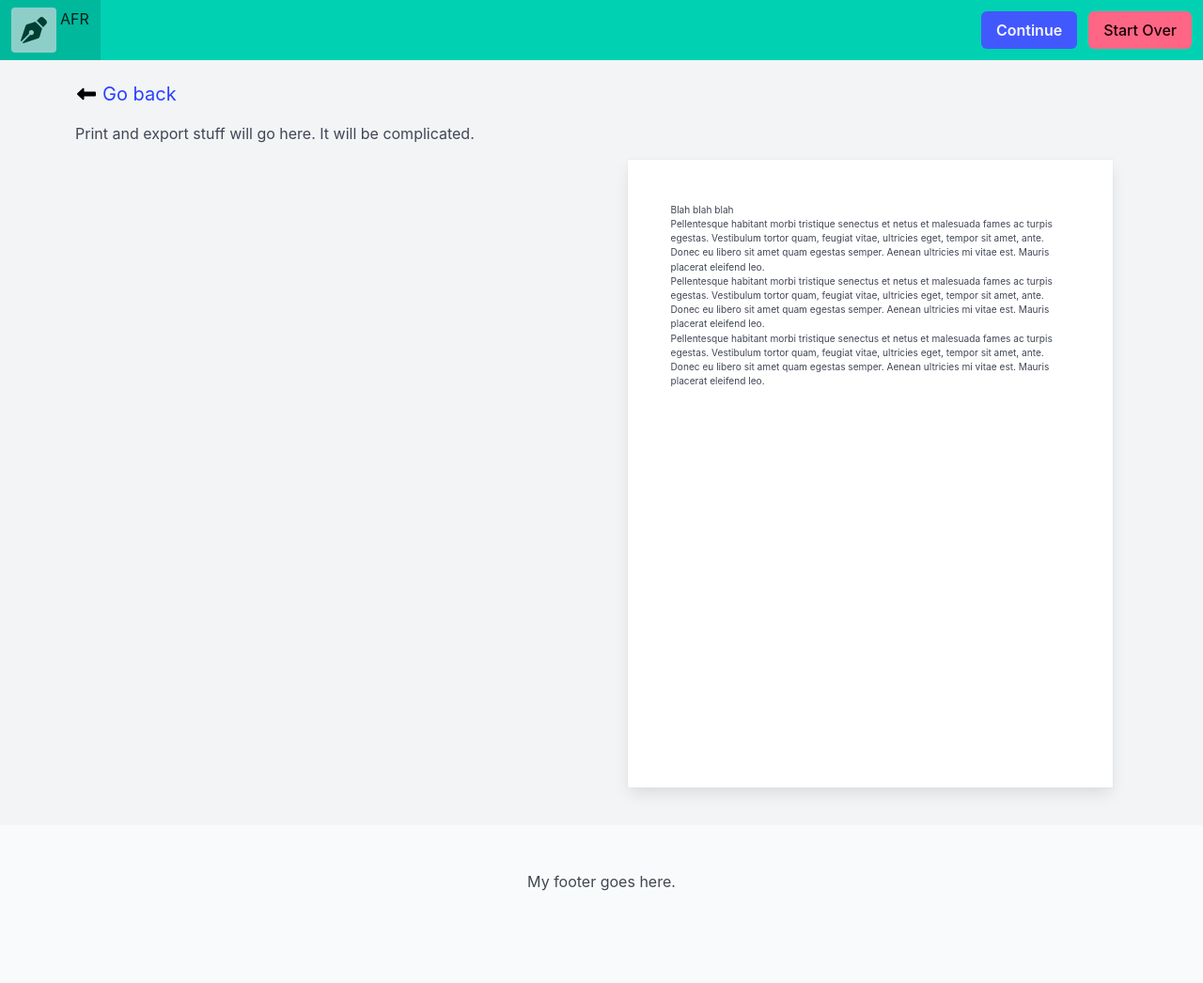
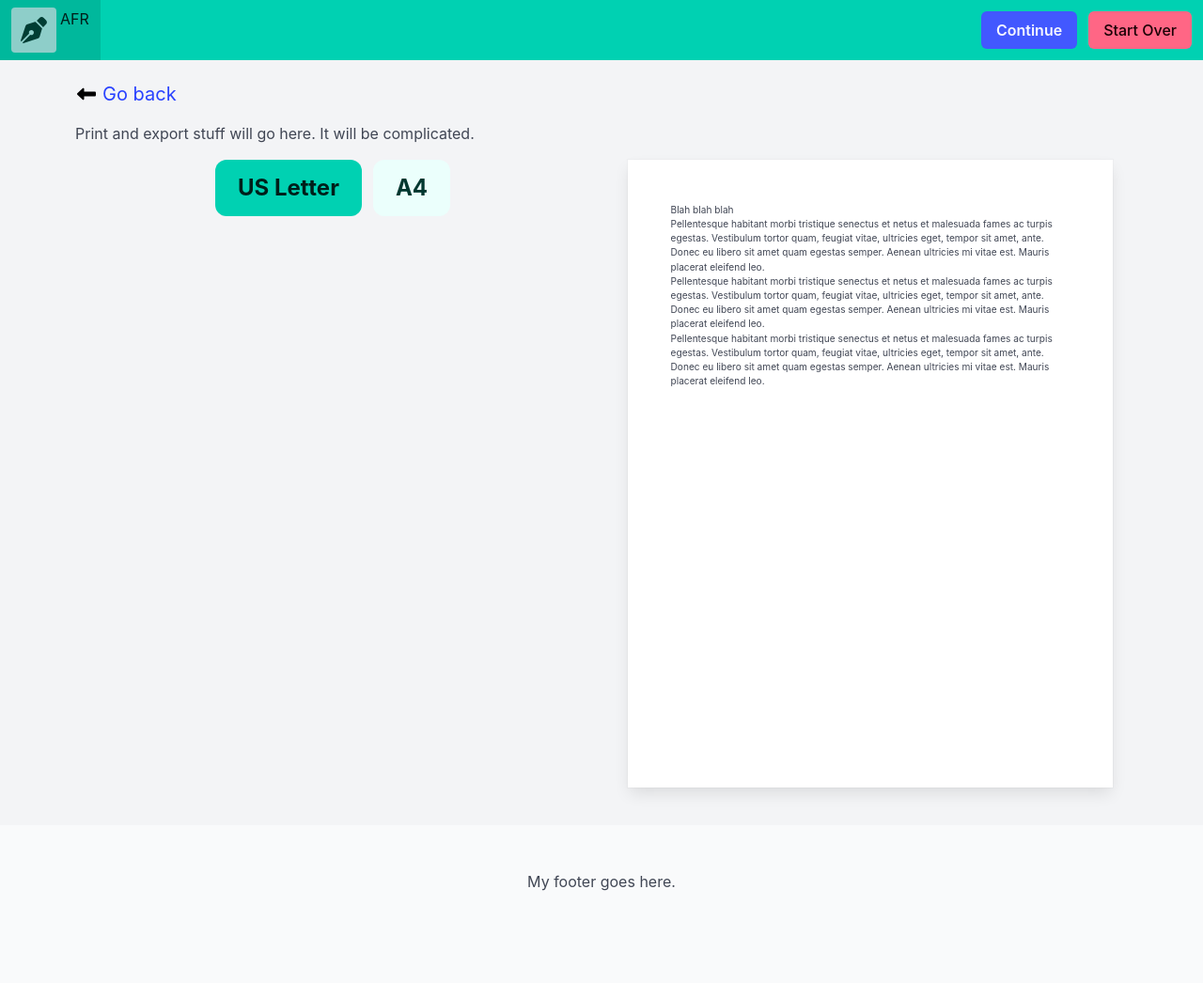
Before and after one commit to HeirOfNorton/alwaysfreeresume, a Jekyll site: the page built from pages/print.html, in a window 1280 px wide. Shown: the whole page at 94% size. Built offline with Jekyll 4.4.1, drawn with Linux system fonts in a browser that asks for light colours.

Commit message:
Added buttons to change page size

```diff
--- a/pages/print.html
+++ b/pages/print.html
@@ -34,12 +34,18 @@
 <div class="columns">
 
     <div class="column">
+        <div class="block my-4 mx-auto">
+            <div class="buttons is-centered">
+                <button class="button is-primary is-large has-text-weight-bold" :class="pagesize == 'letter' || 'is-light'" @click="pagesize='letter'" >US Letter</button>
+                <button class="button is-primary is-large has-text-weight-bold" :class="pagesize == 'a4' || 'is-light'" @click="pagesize='a4'" >A4</button>
+            </div>
+        </div>
 
     </div>
 
     <div class="column">
-        <div class="box page-box m-4" x-data="{ pgtype: 'letter', boxwidth: 0 }" x-resize="boxwidth = $width" :class="pgtype == 'letter' ? 'letter' : 'a4'" :style="pgtype == 'letter' ? {height: boxwidth * (22/17) + 'px'} : {height: boxwidth * (297/210) + 'px'}">
-            <div class="page" :style="pgtype == 'letter' ? {scale: boxwidth / 816} : {scale: boxwidth / 794}">
+        <div class="box page-box m-4" x-data="{ boxwidth: 0 }" x-resize="boxwidth = $width" :class="pagesize == 'letter' ? 'letter' : 'a4'" :style="pagesize == 'letter' ? {height: boxwidth * (22/17) + 'px'} : {height: boxwidth * (297/210) + 'px'}">
+            <div class="page" :style="pagesize == 'letter' ? {scale: boxwidth / 816} : {scale: boxwidth / 794}">
                 <h1>Blah blah blah</h1>
                 <p>Pellentesque habitant morbi tristique senectus et netus et malesuada fames ac turpis egestas. Vestibulum tortor quam, feugiat vitae, ultricies eget, tempor sit amet, ante. Donec eu libero sit amet quam egestas semper. Aenean ultricies mi vitae est. Mauris placerat eleifend leo.</p>
                 <p>Pellentesque habitant morbi tristique senectus et netus et malesuada fames ac turpis egestas. Vestibulum tortor quam, feugiat vitae, ultricies eget, tempor sit amet, ante. Donec eu libero sit amet quam egestas semper. Aenean ultricies mi vitae est. Mauris placerat eleifend leo.</p>
```
